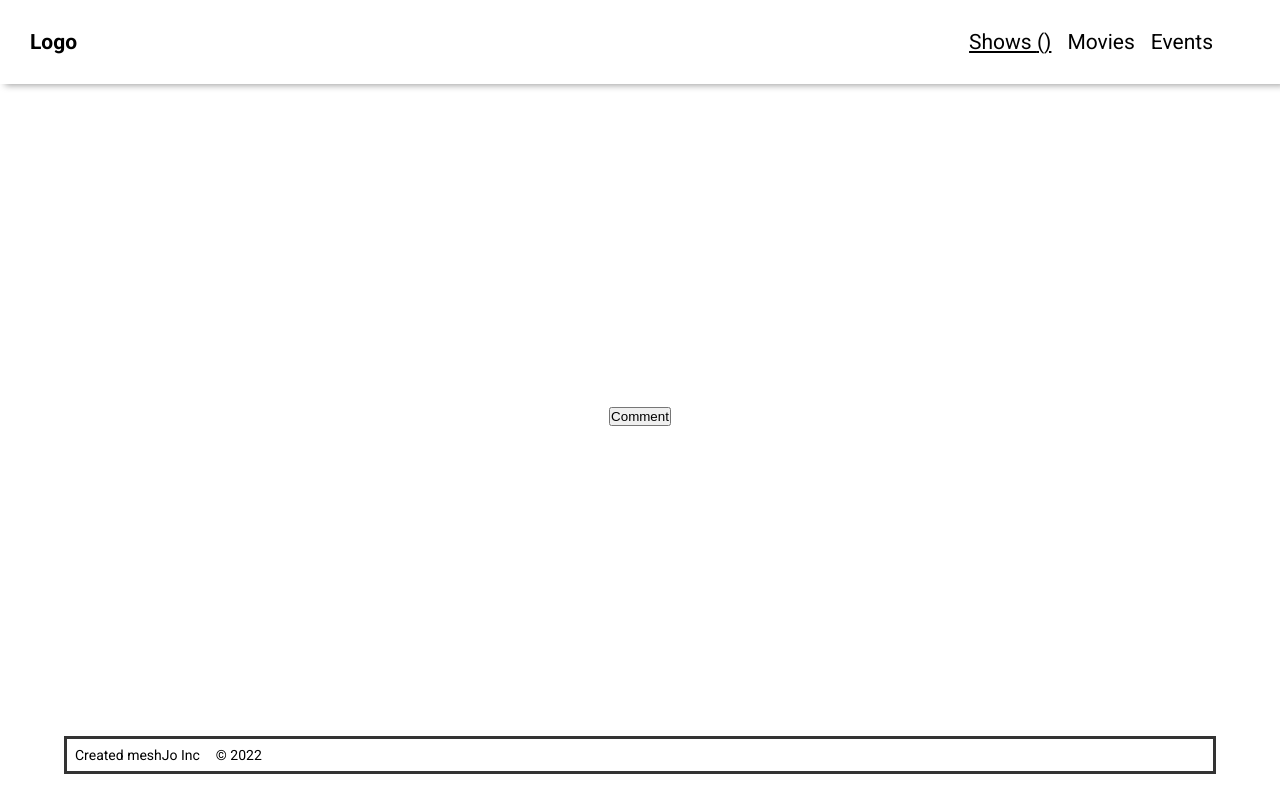
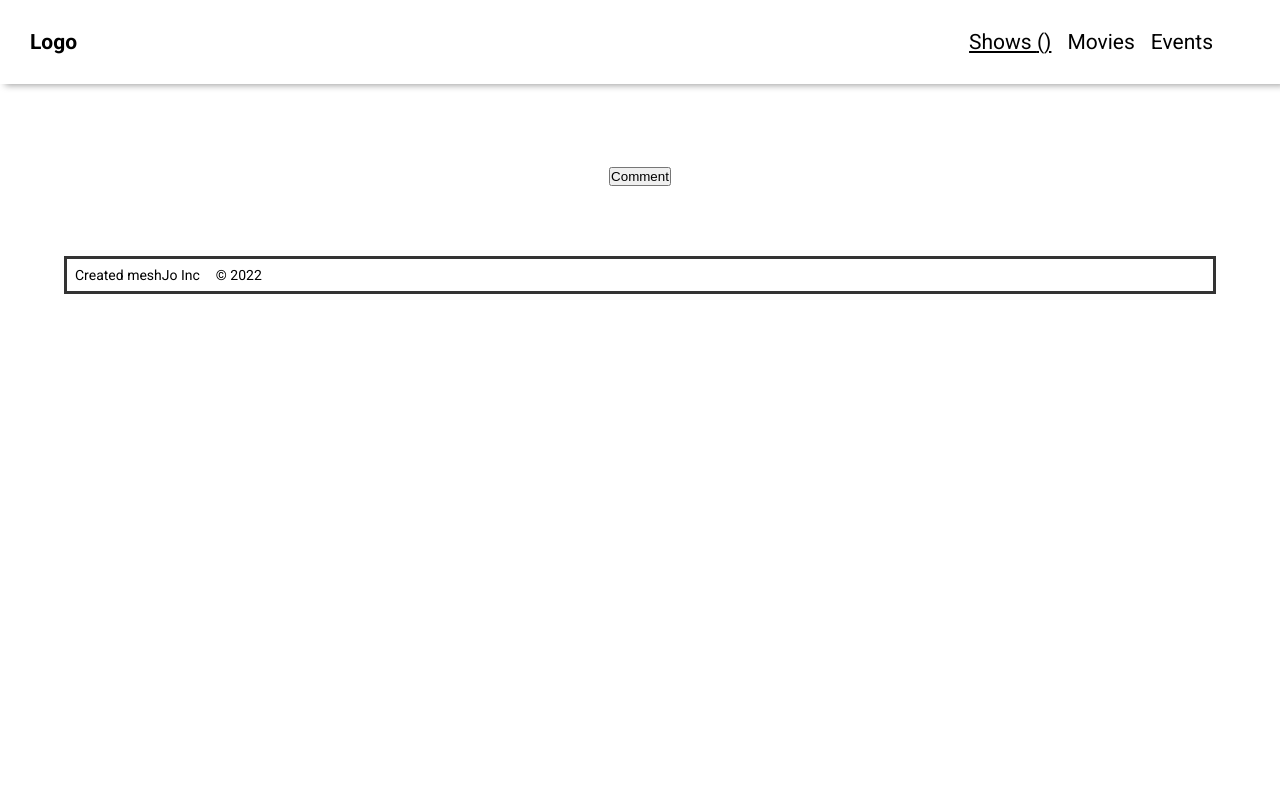
Before and after one commit to John-Kibirige/tv-maze, a website built with webpack: page src/index.html in a window 1280 px wide. Built offline with nearby package versions, Linux system fonts and the light colour scheme.

Commit message:
fix linter error

```diff
--- a/src/styles/generic.css
+++ b/src/styles/generic.css
@@ -16,10 +16,12 @@ html {
 body {
   font-family: 'Roboto', sans-serif;
   font-size: 14px;
+
+  /* background-color: #2f2f2f; */
 }
 
 main {
-  min-height: 80vh;
+  min-height: 20vh;
   width: 90%;
   margin: 0 auto;
   display: flex;
@@ -43,6 +45,7 @@ header ul {
   column-gap: 16px;
   margin-left: auto;
 }
+
 header ul a {
   text-decoration: none;
   color: black;
@@ -70,6 +73,7 @@ footer p {
   header {
     padding: 30px;
   }
+
   ul {
     column-gap: 85px;
     margin-right: 37px;
--- a/src/styles/home.css
+++ b/src/styles/home.css
@@ -0,0 +1,4 @@
+* {
+  padding: 0;
+  margin: 0;
+}
--- a/src/styles/popup.css
+++ b/src/styles/popup.css
@@ -1,6 +1,7 @@
 body {
   /* font-family: Impact, Haettenschweiler, 'Arial Narrow Bold', sans-serif; */
 }
+
 .popup-dialog {
   display: none;
   min-height: 40%;
@@ -10,7 +11,6 @@ body {
   padding-bottom: 32px;
   border: 2px solid #333;
   background-color: #f7f7f7f1;
-
 }
 
 .popup-top {
@@ -35,18 +35,18 @@ body {
   flex-direction: column;
   row-gap: 8px;
   padding: 24px 8px;
+  text-transform: capitalize;
 }
- .detail li{
+
+.detail li {
   font-weight: 700;
   letter-spacing: 0.03em;
- }
+}
 
- .comment-list{
+.comment-list {
   font-weight: 500;
   letter-spacing: 0.03em;
-
- }
-
+}
 
 .form {
   display: flex;
@@ -73,6 +73,7 @@ body {
   border: 2px #2f2f2f solid;
   padding: 5px;
 }
+
 .add-comment {
   width: 40%;
   box-shadow: 4px 4px 1px #333;
```
